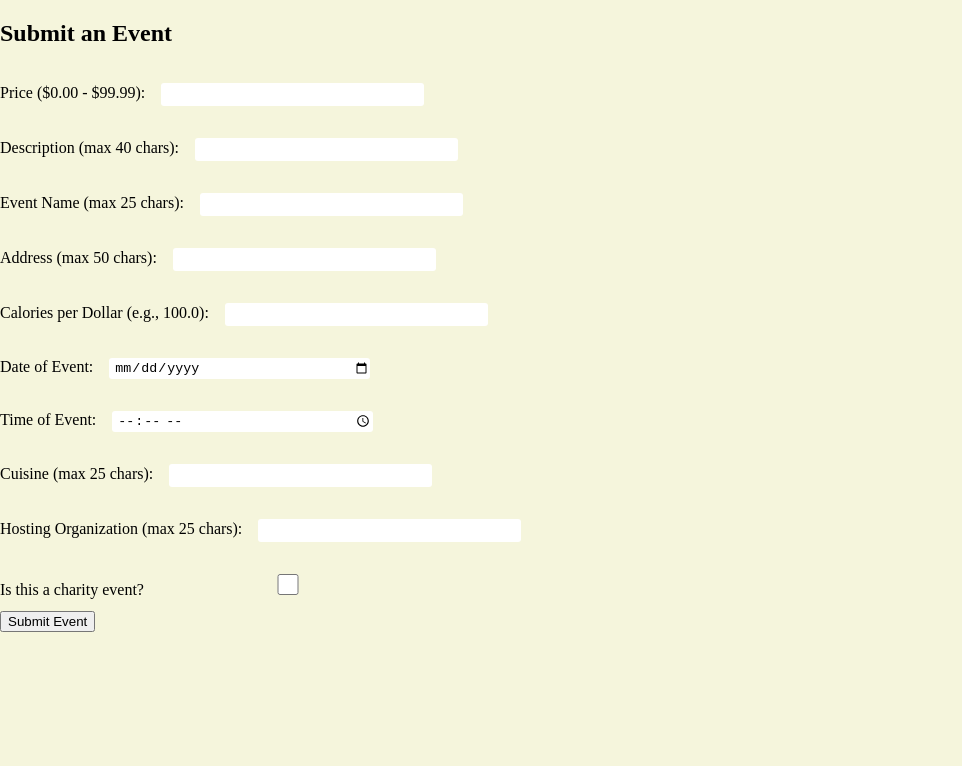
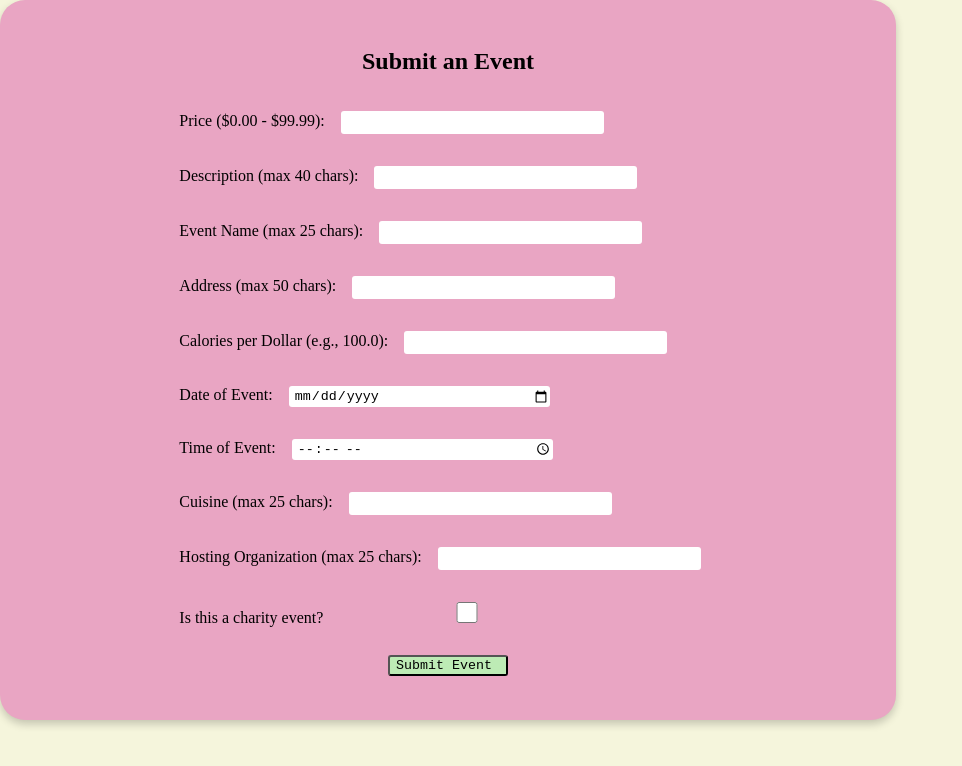
Before and after one commit to johnnystouffer/campus-bites, a React (Vite) app in the folder frontend/: page /postevent in a window 1280 px wide. Shown: the top 766 px of the page, without its empty margins (0-962 px from the left). Built offline with nearby package versions, Linux system fonts and the light colour scheme; a web font is replaced by a local one.

Commit message:
Submit an event page styling, but margins are not working.

```diff
--- a/frontend/src/assets/components/card.css
+++ b/frontend/src/assets/components/card.css
@@ -19,10 +19,6 @@
     color: black;
 }
 
-.card-container:hover {
-    cursor: pointer;
-}
-
 #org-name {
     color: grey;
 }
--- a/frontend/src/assets/pages/PostForm.css
+++ b/frontend/src/assets/pages/PostForm.css
@@ -0,0 +1,27 @@
+.event-container {
+    display: flex;
+    flex-direction: column;
+    height: 90vh;
+    min-height: 600px;
+    width: 70vw;
+    min-width: 500px;
+    justify-content: center;
+    align-items: center;
+    background-color: #e9a5c3;
+    font-family: "QLD";
+    border-radius: 25px;
+    box-shadow: 0 4px 8px rgba(0, 0, 0, 0.2);
+}
+#post {
+    display: flex;
+    height: 21px;
+    width: 120px;
+    background-color: #bdebb5;
+    margin-left: auto;
+    margin-right: auto;
+}
+#post:hover {
+    height: 25px;
+    width: 124px;
+    background-color: rgb(141, 201, 148);
+}
--- a/frontend/src/assets/pages/PostForm.jsx
+++ b/frontend/src/assets/pages/PostForm.jsx
@@ -3,6 +3,7 @@ import axios from 'axios';
 import { useNavigate } from 'react-router-dom';
 import api from '../../api'
 import { ACCESS_TOKEN, REFRESH_TOKEN } from '../../constants';
+import "./PostForm.css"
 
 
 function EventSubmissionForm() {
@@ -83,7 +84,7 @@ function EventSubmissionForm() {
       <h2>Submit an Event</h2>
       {submissionStatus && <p style={{ color: 'green' }}>{submissionStatus}</p>}
       {errorMessage && <p style={{ color: 'red' }}>{errorMessage}</p>}
-      <form onSubmit={handleSubmit}>
+      <form className="post-form" onSubmit={handleSubmit}>
         {/* Price */}
         <div>
           <label>Price ($0.00 - $99.99):</label>
@@ -205,7 +206,7 @@ function EventSubmissionForm() {
         </div>
 
         {/* Submit Button */}
-        <button type="submit">Submit Event</button>
+        <button className="submit" id="post" type="submit">Submit Event</button>
       </form>
     </div>
   );
```
